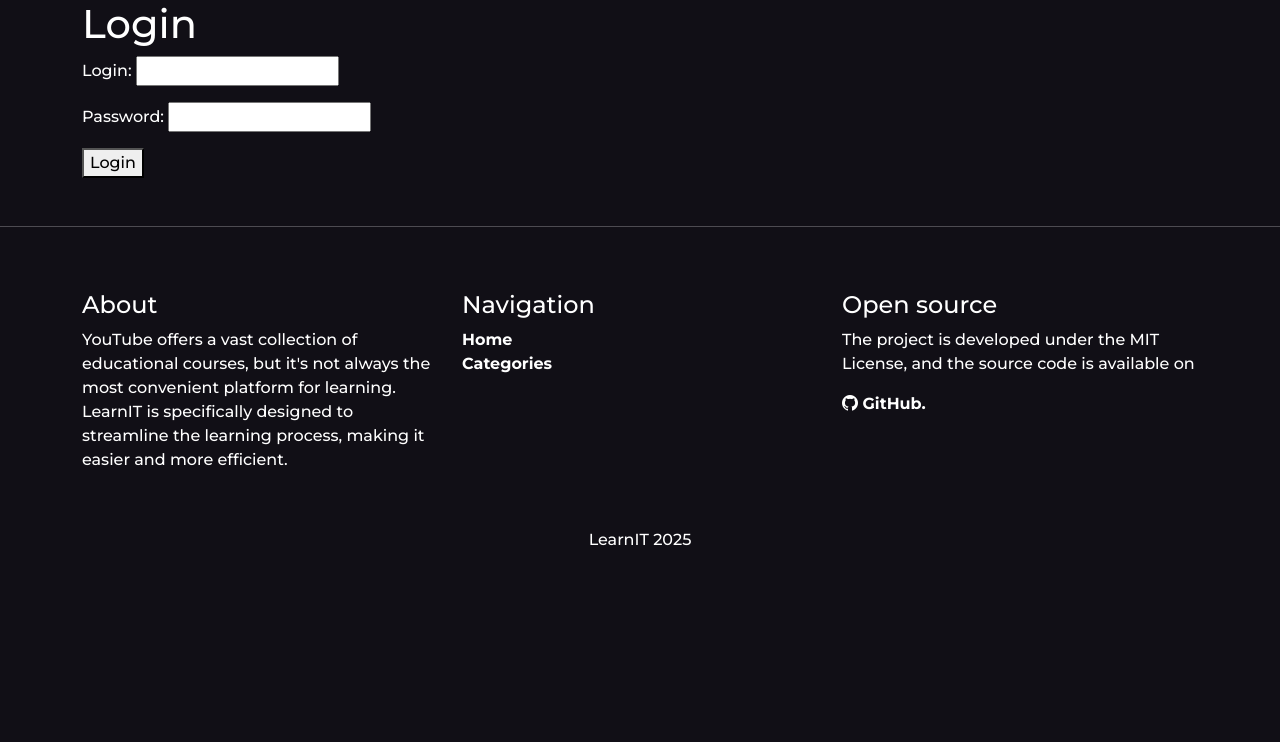
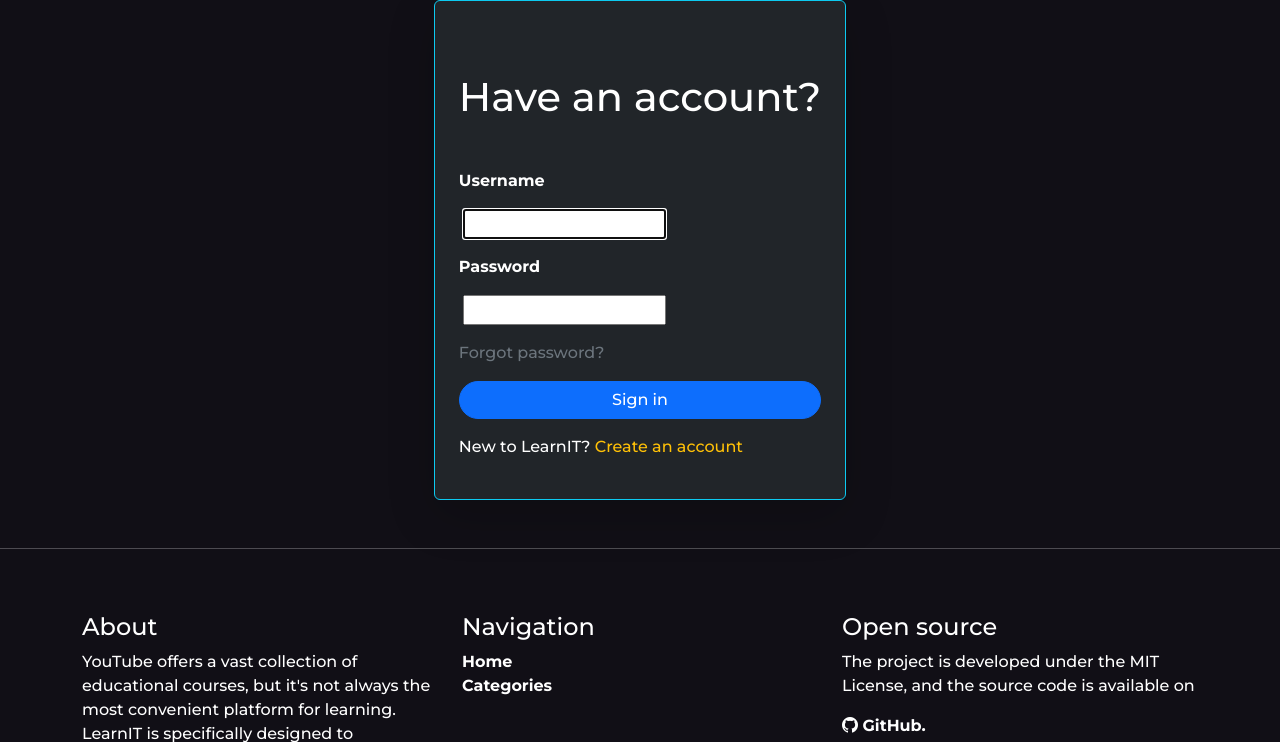
Before and after one commit to ELVIN4/learnit, a Django app: page /en/users/login/ in a window 1280 px wide. Shown: the part 56-798 px from the top of the page. Before the commit the page ends 602 px from the top, so only its background shows below. Run offline with Django 5.2, Linux system fonts and the light colour scheme; data that the repository does not hold is empty; parts of the project's set-up code (start-up, migrations or seed data) failed here and were passed over; some libraries are stand-ins or nearby versions.

Commit message:
feat: add sign in form

```diff
--- a/learnit/courses/templates/courses/includes/header.html
+++ b/learnit/courses/templates/courses/includes/header.html
@@ -27,15 +27,17 @@
                   <li><a class="dropdown-item text-light fw-bold" href="/ru">🌍 Русский | ~{% count_courses_by_language 'ru' %} <i class="bi bi-database"></i></a></li>
                 </ul>
             </div>
+            {% block 'profile' %}
             <div class="dropdown-center">
                 <button class="btn btn-transparent text-light dropdown-toggle" type="button" data-bs-toggle="dropdown" aria-expanded="false">
                     <i class="bi bi-person-circle"> </i>{% trans 'Profile' %}
                 </button>
                 <ul class="dropdown-menu bg-dark">
-                  <li><a href="{% url 'users:login' %}" class="btn btn-outline-primary me-2 ms-2 my-1">{% trans "Sign in" %}</a></li>
+                  <li><a href="{% url 'users:login' %}" class="btn btn-outline-secondary me-2 ms-2 my-1">{% trans "Sign in" %}</a></li>
                   <li><a href="" class="btn btn-primary me-2 ms-2">{% trans "Sign up" %}</a></li>
                 </ul>
             </div>
+            {% endblock %}
             <form class="d-flex ms-auto" role="search" method="get" action="{% url 'search' %}">
                 <input class="form-control me-2" type="search" placeholder="{% trans 'Find a course...' %}" aria-label="search-cours" name="q">
                 <button class="btn btn-outline-light" type="submit">{% trans "Search" %}</button>
--- a/learnit/users/forms.py
+++ b/learnit/users/forms.py
@@ -1,10 +1,8 @@
-from django import forms
+from django.contrib.auth import get_user_model
+from django.contrib.auth.forms import AuthenticationForm
 
 
-class LoginUserForm(forms.Form):
-    username = forms.CharField(
-        label="Login", widget=forms.TextInput(attrs={"class": "form-input"})
-    )
-    password = forms.CharField(
-        label="Password", widget=forms.PasswordInput(attrs={"class": "form-input"})
-    )
+class LoginUserForm(AuthenticationForm):
+    class Meta:
+        model = get_user_model()
+        fields = ["username", "password"]
--- a/learnit/users/templates/users/login.html
+++ b/learnit/users/templates/users/login.html
@@ -1,14 +1,26 @@
 {% extends 'courses/base.html' %}
+{% load i18n %}
 
 {% block 'content' %}
+<div class="container d-flex justify-content-center align-items-center">
+    <div class="card border-info text-bg-dark p-4 shadow-lg">
+        <h1 class="my-5 text-center">{% trans 'Have an account?' %}</h1>
+        <form method="post">
+            {% csrf_token %}
+            {% for field in form %}
+            <div class="mb-3">
+                <p class="fw-bold" >{{ field.label }}</p>
+                <label class="form-label" for="{{ field.id_for_label }}"></label>
+                {{ field }}
+                <div class="form-text text-danger">{{ field.errors }}</div>
+            </div>
+            {% endfor %}
+            <a class="text-secondary">{% trans 'Forgot password?' %}</a>
+            <br>
 
-<div class="container">
-    <h1>Login</h1>
-    <form method="post">
-        {% csrf_token %}
-        {{ form.as_p }}
-        <p><button type="submit">Login</button></p>
-    </form>
+            <button type="submit" class="btn btn-primary w-100 rounded-pill my-3">Sign in</button>
+            <p>{% trans 'New to LearnIT?' %} <a class="text-warning">{% trans 'Create an account' %}</a></p>
+        </form>
+    </div>
 </div>
-
 {% endblock %}
--- a/learnit/users/urls.py
+++ b/learnit/users/urls.py
@@ -1,10 +1,11 @@
 from django.urls import path
 
-from .views import login_user, logout_user
+from .views import LoginUser
+from django.contrib.auth.views import LogoutView
 
 app_name = "users"
 
 urlpatterns = [
-    path("login/", login_user, name="login"),
-    path("logout/", logout_user, name="logout"),
+    path("login/", LoginUser.as_view(), name="login"),
+    path("logout/", LogoutView.as_view(), name="logout"),
 ]
--- a/learnit/users/views.py
+++ b/learnit/users/views.py
@@ -1,29 +1,12 @@
-from django.http import HttpResponseRedirect
-from django.shortcuts import render
-from django.contrib.auth import authenticate, login, logout
-from django.urls import reverse
+from django.urls import reverse_lazy
+from django.contrib.auth.views import LoginView
 
 from .forms import LoginUserForm
 
 
-def login_user(request):
-    if request.method == "POST":
-        form = LoginUserForm(request.POST)
-        if form.is_valid():
-            cd = form.cleaned_data
-            user = authenticate(
-                request, username=cd["username"], password=cd["password"]
-            )
+class LoginUser(LoginView):
+    form_class = LoginUserForm
+    template_name = "users/login.html"
 
-            if user and user.is_active:
-                login(request, user)
-                return HttpResponseRedirect(reverse("home"))
-
-    else:
-        form = LoginUserForm()
-    return render(request, "users/login.html", {"form": form})
-
-
-def logout_user(request):
-    logout(request)
-    return HttpResponseRedirect(reverse("users:login"))
+    def get_success_url(self):
+        return reverse_lazy("main")
```
